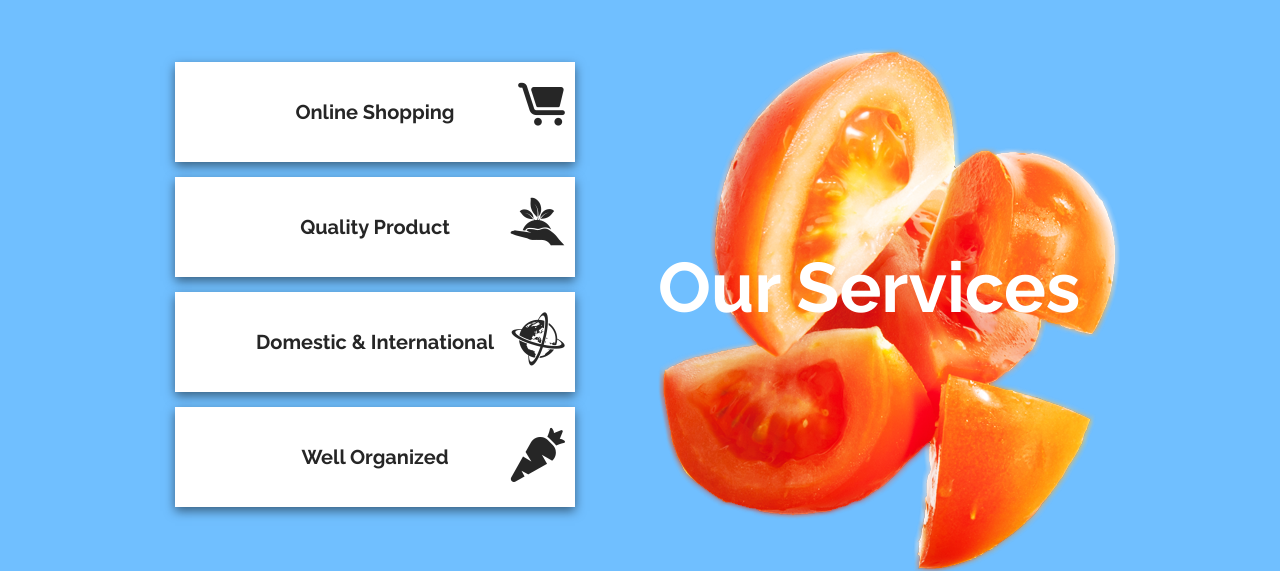
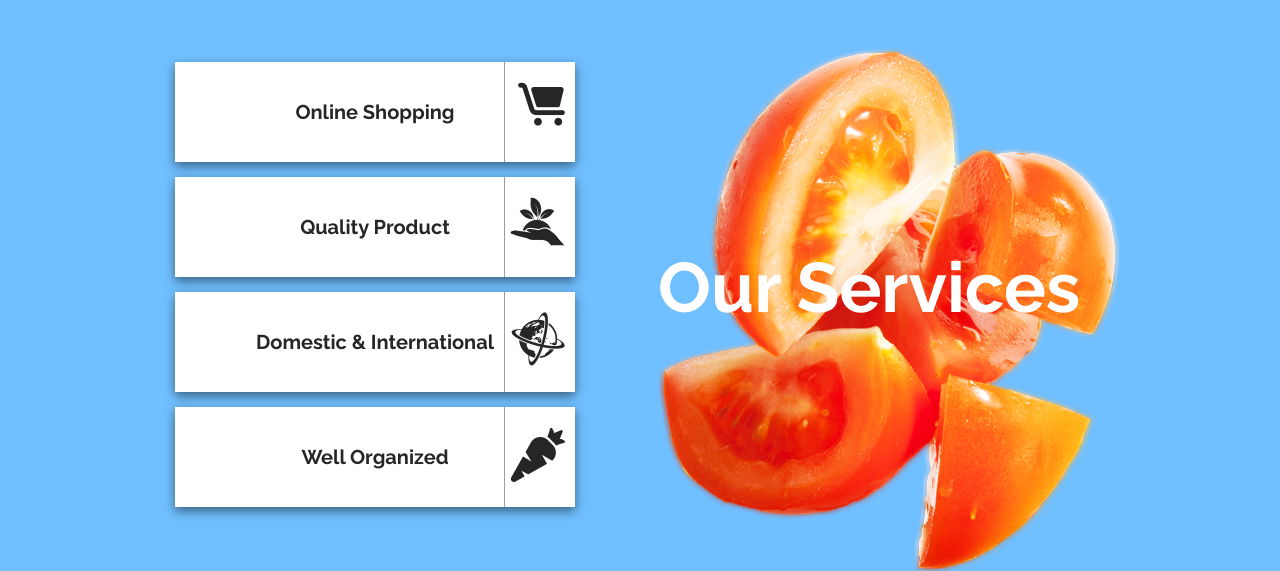
Before and after one commit to AlexandrKomisar/hw17, a plain HTML site: page index.html in a window 1280 px wide. Shown: the part 2036-2607 px from the top of the page. Drawn offline with Linux system fonts and the light colour scheme; files that its build step writes are made by us from their sources.

Commit message:
add line for app servise

```diff
--- a/css/style.css
+++ b/css/style.css
@@ -160,6 +160,12 @@
   text-align: center;
   margin: 15px;
   line-height: 5;
+}
+
+.app-services__list-item-line {
+  position: absolute;
+  right: 70px;
+  top: 0;
 }
 
 .app-services__list-item-icon {
--- a/index.html
+++ b/index.html
@@ -85,18 +85,22 @@
             <lu class="app-services__list">
               <li class="app-services__list-item">
                 Online Shopping
+                <img class="app-services__list-item-line" src="img/line.png" alt="line">
                 <img class="app-services__list-item-icon" src="img/icon1.png" alt="icon" >
               </li>
               <li class="app-services__list-item">
                 Quality Product
+                <img class="app-services__list-item-line" src="img/line.png" alt="line">
                 <img class="app-services__list-item-icon" src="img/icon2.png" alt="icon" >
               </li>
               <li class="app-services__list-item">
                 Domestic & International
+                <img class="app-services__list-item-line" src="img/line.png" alt="line">
                 <img class="app-services__list-item-icon" src="img/icon3.png" alt="icon" >
               </li>
               <li class="app-services__list-item">
                  Well Organized
+                 <img class="app-services__list-item-line" src="img/line.png" alt="line">
                  <img class="app-services__list-item-icon" src="img/icon4.png" alt="icon" ></li>
             </lu>
             <div class="app-services__tomato">
```
Also changed, not shown: img/line.png (added).
